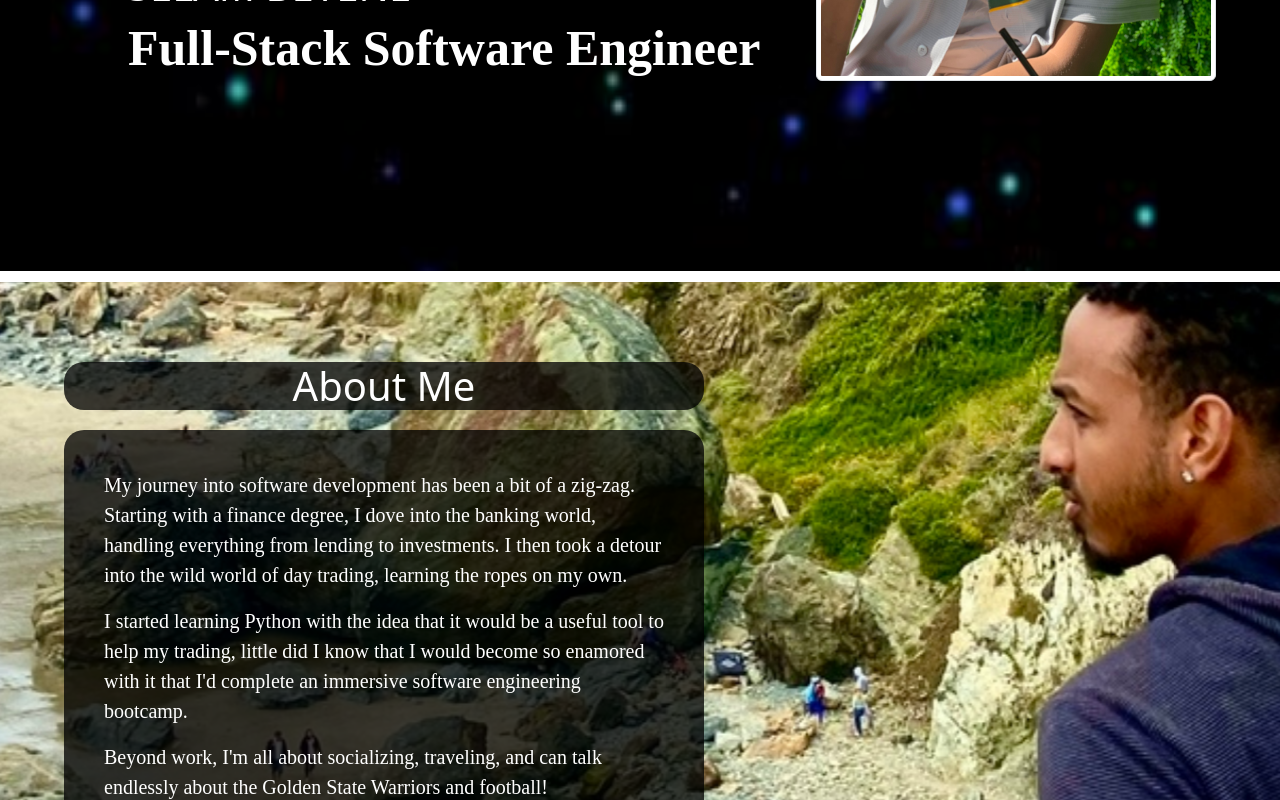
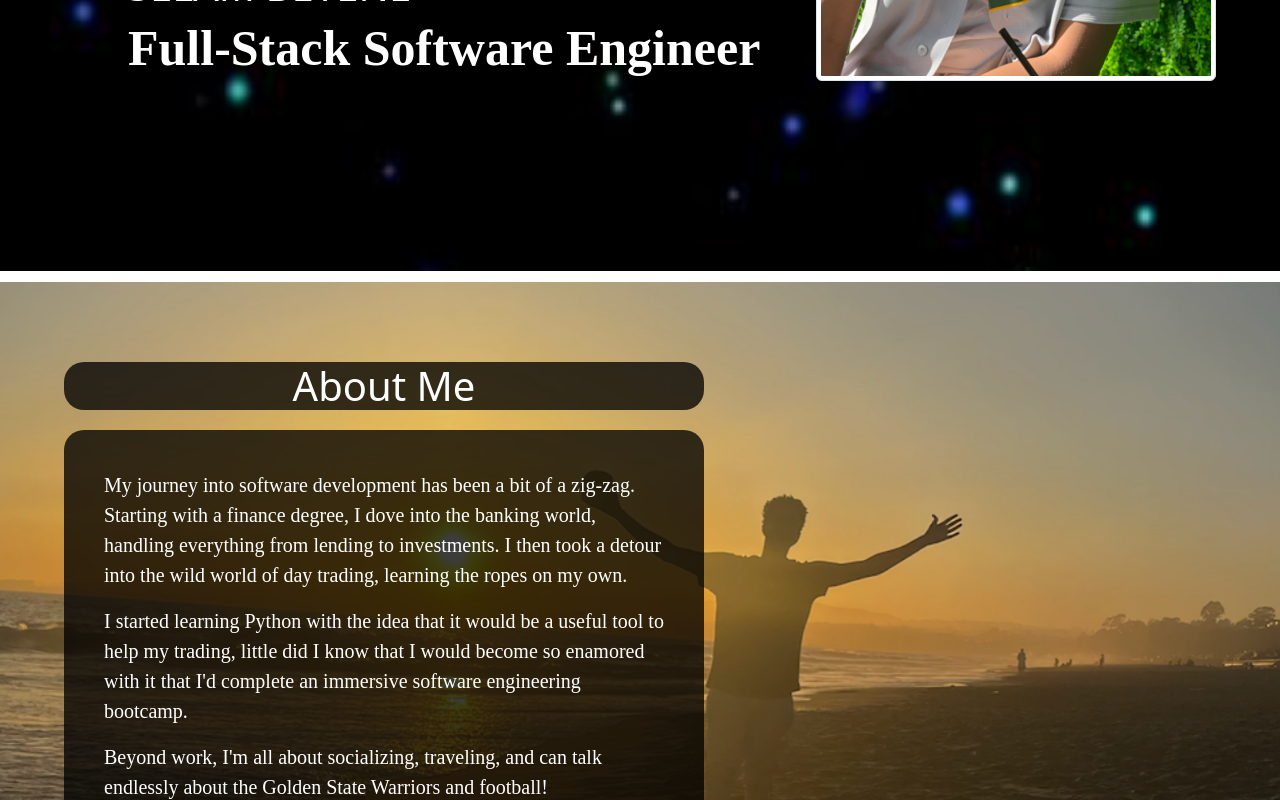
Before and after one commit to Slmbyn/my-portfolio, a React (Create React App) app: page / in a window 1280 px wide. Shown: the part 580-1380 px from the top of the page. Built offline with nearby package versions, Linux system fonts and the light colour scheme; a web font is replaced by a local one.

Commit message:
changes aboutme bg

```diff
--- a/src/App.js
+++ b/src/App.js
@@ -69,7 +69,7 @@ function App() {
 
 {/* ABOUT ME */}
       <span className='d-none d-md-block '>
-        <Parallax strength={600} bgImage={beach}>
+        <Parallax strength={600} bgImage={sunset}>
           <div className='content'>
             <div className='about' id='about'>
               <AboutMe />
```
